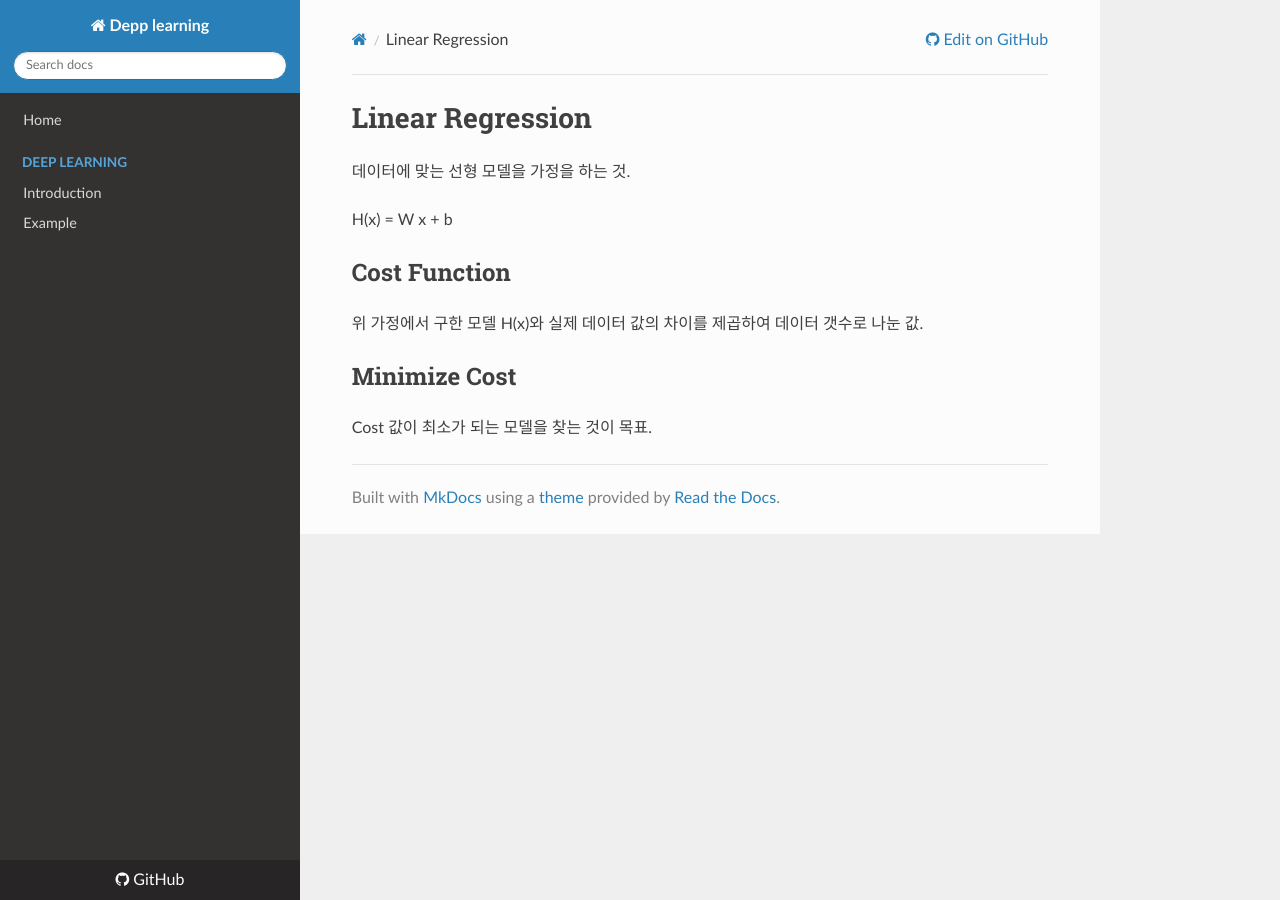
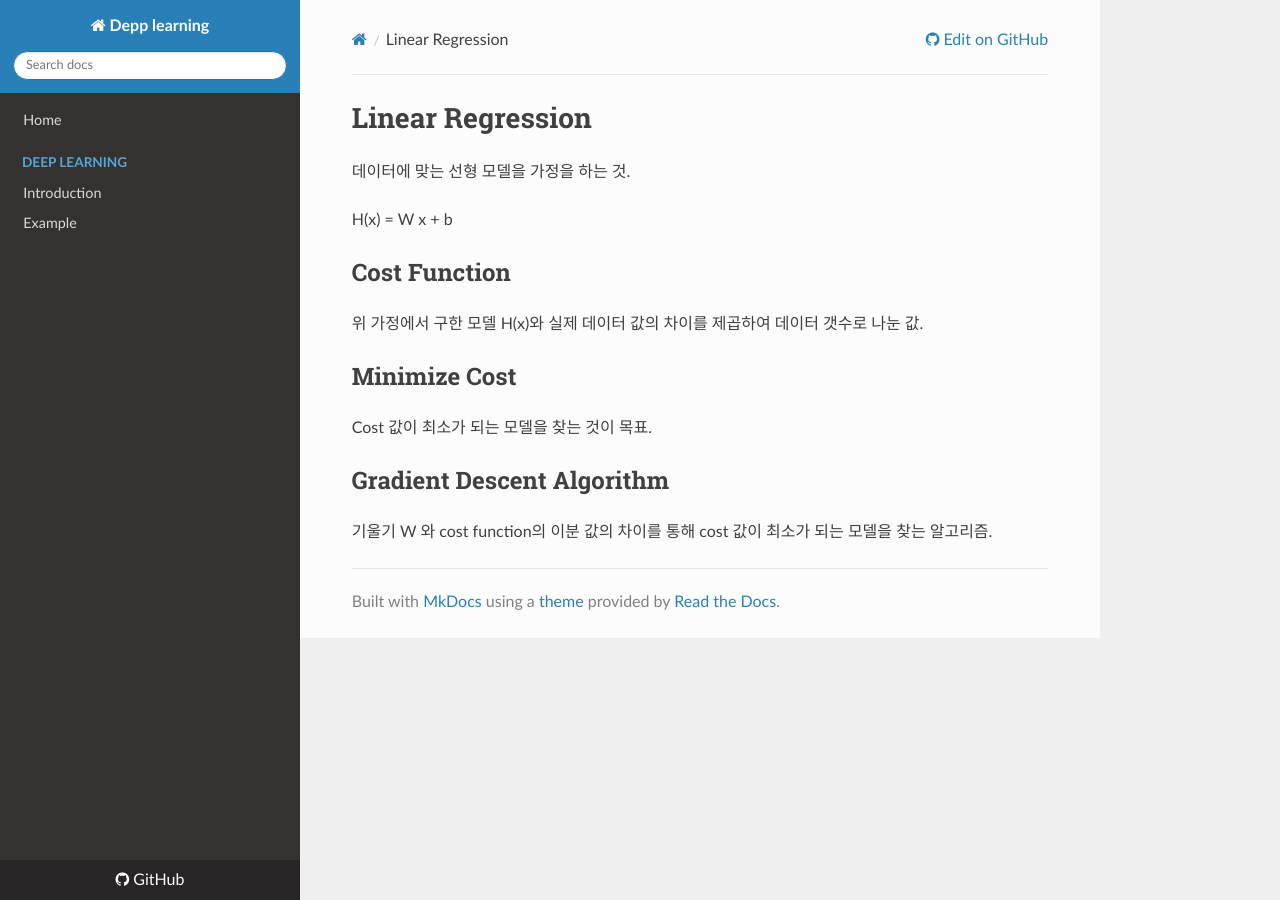
Before and after one commit to WonyoungCho/AI, an MkDocs documentation site: the page built from docs/linear_regression.md, in a window 1280 px wide. Built offline with MkDocs 1.6.1, drawn with Linux system fonts in a browser that asks for light colours; nearby versions of some CDN libraries; old or Windows-style settings are respelled for this version of MkDocs.

Commit message:
Update linear_regression.md

```diff
--- a/docs/linear_regression.md
+++ b/docs/linear_regression.md
@@ -13,3 +13,8 @@ H(x) = W x + b
 ## Minimize Cost
 
 Cost 값이 최소가 되는 모델을 찾는 것이 목표.
+
+
+## Gradient Descent Algorithm
+
+기울기 W 와 cost function의 이분 값의 차이를 통해 cost 값이 최소가 되는 모델을 찾는 알고리즘.
```
